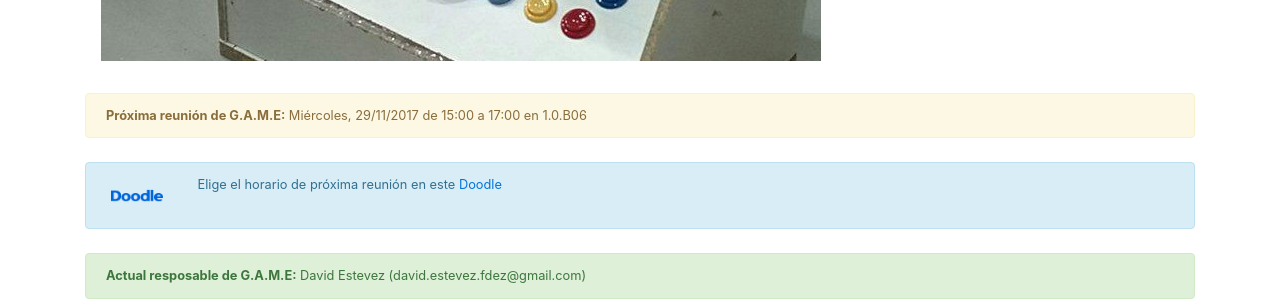
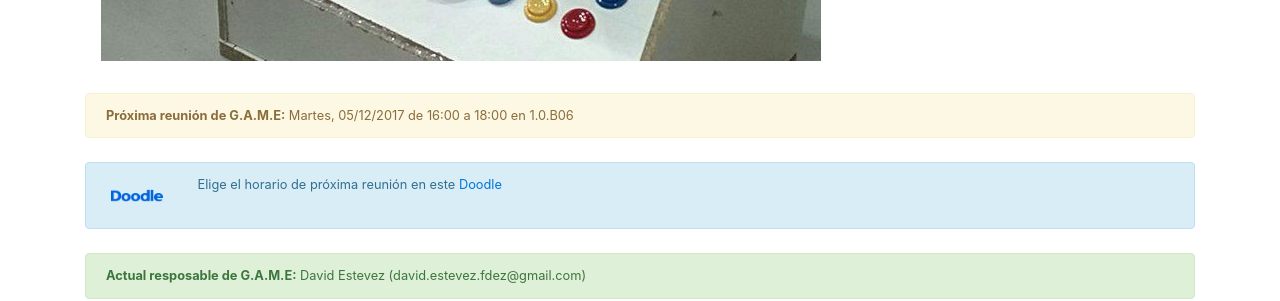
Before and after one commit to asrob-uc3m/asrob-uc3m.github.io, a Jekyll site: the page built from _workgroups/testing.markdown, in a window 1280 px wide and 900 px high, scrolled down 1053 px. Shown: the part 152-453 px from the top of the window. Built offline with Jekyll 4.4.1, drawn with Linux system fonts in a browser that asks for light colours.

Commit message:
Update next_meeting for workgroup

```diff
--- a/_workgroups/testing.markdown
+++ b/_workgroups/testing.markdown
@@ -9,7 +9,7 @@ layout: workgroup
 manager: David Estevez
 manager_email: david.estevez.fdez@gmail.com
 name: G.A.M.E
-next_meeting: "Mi\xE9rcoles, 29/11/2017 de 15:00 a 17:00 en 1.0.B06"
+next_meeting: Martes, 05/12/2017 de 16:00 a 18:00 en 1.0.B06
 next_meeting_doodle: https://doodle.com/poll/mtq3vpfy7y554upk
 picture: /img/game.png
 picture_full: /img/game-full.jpg
```
